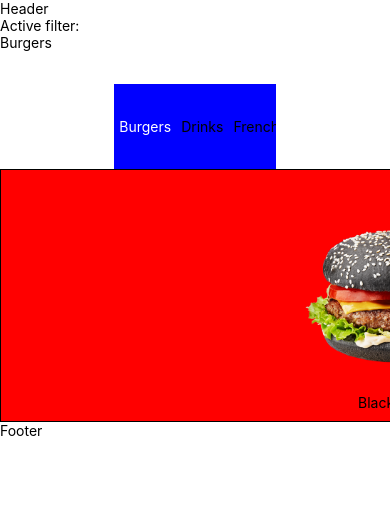
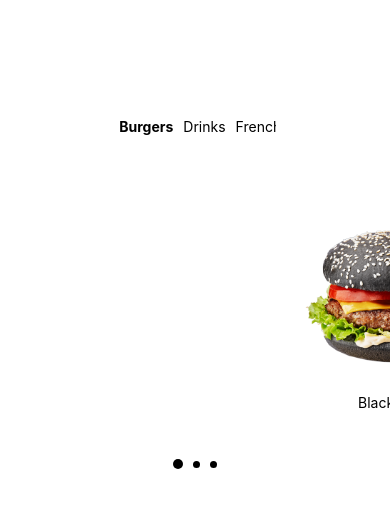
Before and after one commit to CostaNj/react-native-scroll-picker, a React Native app: screen / in a window 390 px wide. Shown: the top 508 px of the page. Built offline with nearby package versions, Linux system fonts and the light colour scheme.

Commit message:
add indicators

```diff
--- a/src/components/filter-scroll-item.js
+++ b/src/components/filter-scroll-item.js
@@ -4,7 +4,9 @@ import {StyleSheet, View, Text, TouchableOpacity} from "react-native";
 
 export const FilterScrollItem = ({itemInfo, filterWidth, isActiveFilter, onFilterChange}) => (
     <View style={styles.scrollItem}>
-        <TouchableOpacity onPress={() => onFilterChange(itemInfo.item)}><Text style={{color: isActiveFilter ? 'white' : 'black'}}>{itemInfo.item}</Text></TouchableOpacity>
+        <TouchableOpacity onPress={() => onFilterChange(itemInfo.item)}>
+            <Text style={{fontWeight: isActiveFilter ? 'bold' : 'normal'}}>{itemInfo.item}</Text>
+        </TouchableOpacity>
     </View>
 );
 
@@ -12,6 +14,6 @@ const styles = StyleSheet.create({
     scrollItem: {
         justifyContent: 'center',
         alignItems: 'center',
-        padding: 5
+        padding: 5,
     },
 });
--- a/src/components/filters-scroll.js
+++ b/src/components/filters-scroll.js
@@ -41,7 +41,6 @@ export class FiltersScroll extends Component {
 
 const styles = StyleSheet.create({
     scrollContainer: {
-        flex: 1,
-        backgroundColor: 'blue',
+        flex: 1
     }
 });
--- a/src/components/main-scroll-item.js
+++ b/src/components/main-scroll-item.js
@@ -14,6 +14,7 @@ const styles = StyleSheet.create({
         justifyContent: 'center',
         alignItems: 'center',
         borderWidth: 1,
+        borderColor: 'transparent'
     },
     imgStyle: {
         height: '85%'
--- a/src/components/main-scroll.js
+++ b/src/components/main-scroll.js
@@ -24,13 +24,11 @@ export class MainScroll extends Component {
 
     handleScrollEndDrag = (event) => {
         const {beginDragOffset} = this.state;
-        const {currentIndex} = this.props;
         let newIndex = this.props.currentIndex;
         let offsetDiff = event.nativeEvent.contentOffset.x - beginDragOffset;
         if(Math.abs(offsetDiff) > this.props.scrollWidth/4) {
-            newIndex = offsetDiff < 0 ? currentIndex - 1 : currentIndex + 1
+            offsetDiff < 0 ? newIndex-- : newIndex++;
         }
-
         this.props.updateScrollPosition(newIndex)
     };
 
@@ -45,7 +43,6 @@ export class MainScroll extends Component {
                 initialNumToRender={0}
                 horizontal
                 showsHorizontalScrollIndicator={false}
-                //onScroll={(event) => console.log(event.nativeEvent.contentOffset)}
                 onScrollBeginDrag={this.handleScrollBeginDrag}
                 onScrollEndDrag={this.handleScrollEndDrag}
                 renderItem={(itemInfo) => <MainScrollItem itemInfo={itemInfo}/>}
@@ -57,7 +54,6 @@ export class MainScroll extends Component {
 
 const styles = StyleSheet.create({
     scrollContainer: {
-        flex: 1,
-        backgroundColor: 'red'
+        flex: 1
     }
 });
--- /dev/null
+++ b/src/components/progress-idicator.js
@@ -0,0 +1,29 @@
+import React from 'react'
+import {StyleSheet, View} from 'react-native'
+export const ProgressIndicator = ({items, indicatorIndex}) => (
+        <View style={styles.progressIndicatorContainer}>
+            {items.map((item, index) =>
+                <View
+                    key={`item_indicator_${item.title}`}
+                    style={[styles.circle, {width: isActive(index, indicatorIndex), height: isActive(index, indicatorIndex)}]}
+                />)}
+        </View>
+)
+
+const isActive = (index, indicatorIndex) => index === indicatorIndex ? 10 : 7;
+
+const styles = StyleSheet.create({
+    progressIndicatorContainer: {
+        flex: 1,
+        flexDirection: 'row',
+        justifyContent: 'center',
+        alignItems: 'center'
+    },
+    circle: {
+        width: 7,
+        height: 7,
+        borderRadius: 100/2,
+        backgroundColor: 'black',
+        margin: 5
+    }
+});
--- a/src/components/scroll-picker.js
+++ b/src/components/scroll-picker.js
@@ -1,7 +1,8 @@
 import React, { Component } from 'react';
-import { Text, View, Dimensions, StyleSheet } from 'react-native';
+import { View, Dimensions, StyleSheet } from 'react-native';
 import {MainScroll} from './main-scroll';
 import {FiltersScroll} from "./filters-scroll";
+import {ProgressIndicator} from "./progress-idicator";
 
 const dataFromServer = [
         {title: 'Black burger', img: require('../../images/burger.png'), type: 'Burgers'},
@@ -9,10 +10,15 @@ const dataFromServer = [
         {title: 'French fries', img: require('../../images/french-fries.png'), type: 'French fries'},
         {title: 'Coca cola', img: require('../../images/cola.png'), type: 'Drinks'},
         {title: 'Green burger', img: require('../../images/burger3.png'), type: 'Burgers'},
-        {title: 'Sprite', img: require('../../images/sprite.png'), type: 'Drinks'}
+        {title: 'Sprite', img: require('../../images/sprite.png'), type: 'Drinks'},
+        {title: 'French fries 2', img: require('../../images/french-fries.png'), type: 'French fries 2'},
+        {title: 'French fries 3', img: require('../../images/french-fries.png'), type: 'French fries 3'},
+        {title: 'French fries 4', img: require('../../images/french-fries.png'), type: 'French fries 4'},
+        {title: 'French fries 5', img: require('../../images/french-fries.png'), type: 'French fries 5'},
+        {title: 'French fries 6', img: require('../../images/french-fries.png'), type: 'French fries 6'},
     ];
 
-const compareItems = (item1,item2) => {
+const compareFilters = (item1,item2) => {
     if (item1.type < item2.type)
         return -1;
     if (item1.type > item2.type)
@@ -24,29 +30,48 @@ export class ScrollPicker extends Component {
 
     state = {
         currentIndex: 0,
-        data: dataFromServer.sort(compareItems),
+        data: dataFromServer.sort(compareFilters),
         filters: [...new Set(dataFromServer.map((item)=>item.type))].sort(),
-        activeFilter: dataFromServer.sort(compareItems)[0].type,
+        activeFilter: dataFromServer.sort(compareFilters)[0].type,
         scrollWidth: Dimensions.get('screen').width,
+        indicatorIndex: 0
     };
 
     handleChangeFilter = (newFilter) => {
         let newIndex = this.state.data.findIndex((item)=> item.type === newFilter);
-        console.log('newIndex ', newIndex);
         this.setState({
-            data: this.state.data.length - 1 < newIndex ? this.state.data : [...this.state.data, ...dataFromServer],
+            data: this.state.data.length - 1 > newIndex ? this.state.data : [...this.state.data, ...dataFromServer],
             currentIndex: newIndex,
-            activeFilter: newFilter
+            activeFilter: newFilter,
+            indicatorIndex: 0
         })
     };
 
-    handleUpdateScrollPosition = (currentIndex) => {
-        this.setState((prevState) => ({
-            data: prevState.data.length - 1 < currentIndex ? prevState.data : [...prevState.data, ...dataFromServer],
-            currentIndex,
-            activeFilter: prevState.data[currentIndex].type
-        }))
+    handleUpdateScrollPosition = (newIndex) => {
+        this.setState({
+            data: this.state.data.length - 1 > newIndex ? this.state.data : [...this.state.data, ...dataFromServer],
+            currentIndex: newIndex,
+            activeFilter: this.state.data[newIndex].type,
+            indicatorIndex: this.calcNewIndicatorIndex(newIndex)
+        })
     };
+
+    calcNewIndicatorIndex = (newIndex) => {
+        const {currentIndex, indicatorIndex, data, activeFilter} = this.state;
+        if(newIndex > currentIndex) {
+            return this.getFilterByIndex(newIndex) === activeFilter ?  indicatorIndex + 1 : 0;
+        }
+        if(newIndex < currentIndex) {
+            return this.getFilterByIndex(newIndex) === activeFilter ?  indicatorIndex - 1 : this.getFilteredElements(data[newIndex].type).length - 1;
+        }
+
+        return indicatorIndex;
+    };
+
+    getFilterByIndex = (newIndex) => this.state.data[newIndex].type;
+
+    getFilteredElements = (filter) => dataFromServer.filter((item) => item.type === filter);
+
 
     handleChangeOrientation = () => {
         this.setState({
@@ -55,15 +80,10 @@ export class ScrollPicker extends Component {
     };
 
     render() {
-        console.log(this.state.data);
         return (
             <View onLayout={this.handleChangeOrientation} style={styles.container}>
-                <View style={{flex: 1}}>
-                    <Text>Header</Text>
-                    <Text>Active filter:</Text>
-                    <Text>{this.state.activeFilter}</Text>
-                </View>
-                <View style={{flex: 1}}>
+                <View style={styles.header}/>
+                <View style={styles.filters}>
                     <FiltersScroll
                         data={this.state.filters}
                         scrollWidth={this.state.scrollWidth/7}
@@ -71,7 +91,7 @@ export class ScrollPicker extends Component {
                         onFilterChange={this.handleChangeFilter}
                     />
                 </View>
-                <View style={{flex: 3}}>
+                <View style={styles.main}>
                     <MainScroll
                         data={this.state.data}
                         currentIndex={this.state.currentIndex}
@@ -79,9 +99,13 @@ export class ScrollPicker extends Component {
                         updateScrollPosition = {this.handleUpdateScrollPosition}
                     />
                 </View>
-                <View style={{flex: 5}}>
-                    <Text>Footer</Text>
+                <View style={styles.progress}>
+                    <ProgressIndicator
+                        items={this.getFilteredElements(this.state.activeFilter)}
+                        indicatorIndex={this.state.indicatorIndex}
+                    />
                 </View>
+                <View style={styles.footer}/>
             </View>
         );
     }
@@ -94,7 +118,16 @@ const styles = StyleSheet.create({
     header: {
         flex: 1,
     },
+    filters: {
+        flex: 1,
+    },
+    main: {
+        flex: 3
+    },
+    progress: {
+        flex: 1
+    },
     footer: {
-        flex: 6
+        flex: 4
     }
 });
```
